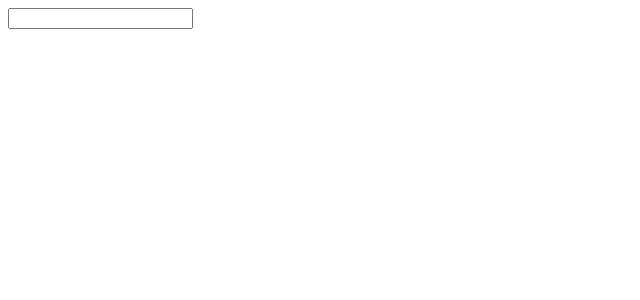
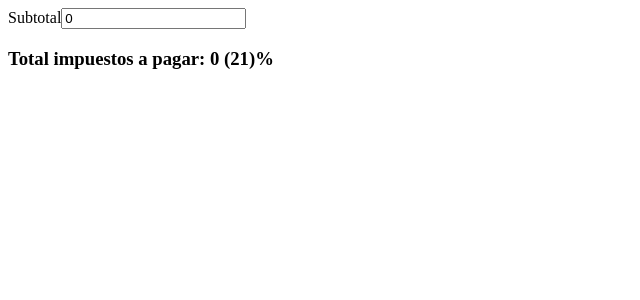
Before and after one commit to zenenperaza/VUE-form, a Vue app: page / in a window 1280 px wide. Shown: the top 300 px of the page, without its empty margins (0-640 px from the left). Built offline with nearby package versions, Linux system fonts and the light colour scheme.

Commit message:
commit 12

```diff
--- a/src/App.vue
+++ b/src/App.vue
@@ -1,9 +1,9 @@
 <template>
-  <ComputerExampleCompositionAPI />
+  <EjercicioComputado />
 </template>
 
 <script lang="ts" setup>
- import ComputerExampleCompositionAPI  from "./components/ComputerExampleCompositionAPI.vue";
+ import EjercicioComputado  from "./components/EjercicioComputado.vue";
 </script>
 <style>
 
--- /dev/null
+++ b/src/components/EjercicioComputado.vue
@@ -0,0 +1,21 @@
+<template>
+<div>
+    <label for="">Subtotal</label>
+    <input type="numer" v-model="subtotal">
+    <h3>Total impuestos a pagar: {{ totalIVA }} ({{ iva }})%</h3>
+</div>
+</template>
+
+<script lang="ts" setup>
+    import { Ref, ref, computed } from "vue";
+
+    const iva = 21
+    let subtotal:Ref<number> = ref(0)
+        const totalIVA = computed(() => (iva*subtotal.value / 100))
+
+
+</script>
+
+<style scoped>
+
+</style>
```
Also changed, not shown: src/App-DESKTOP-KO8K0BF.vue (deleted, +0 -10 lines).
